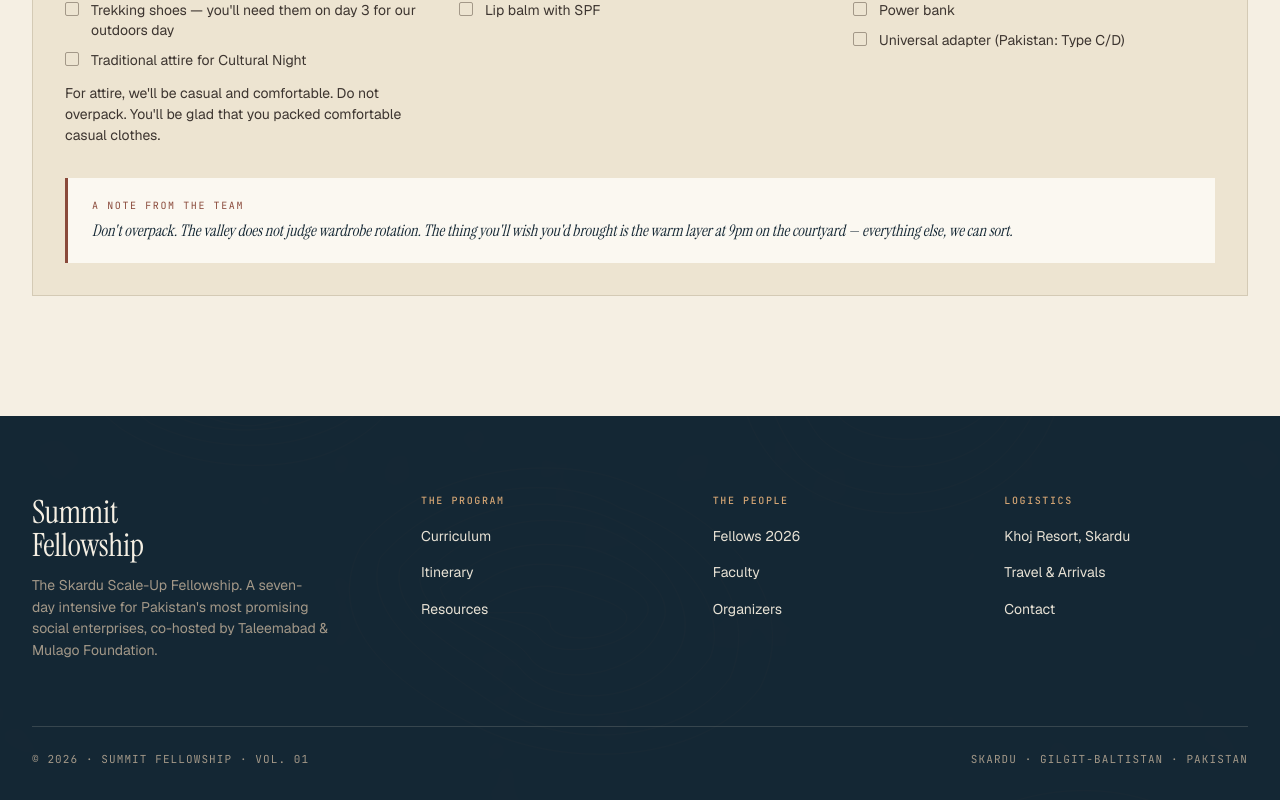
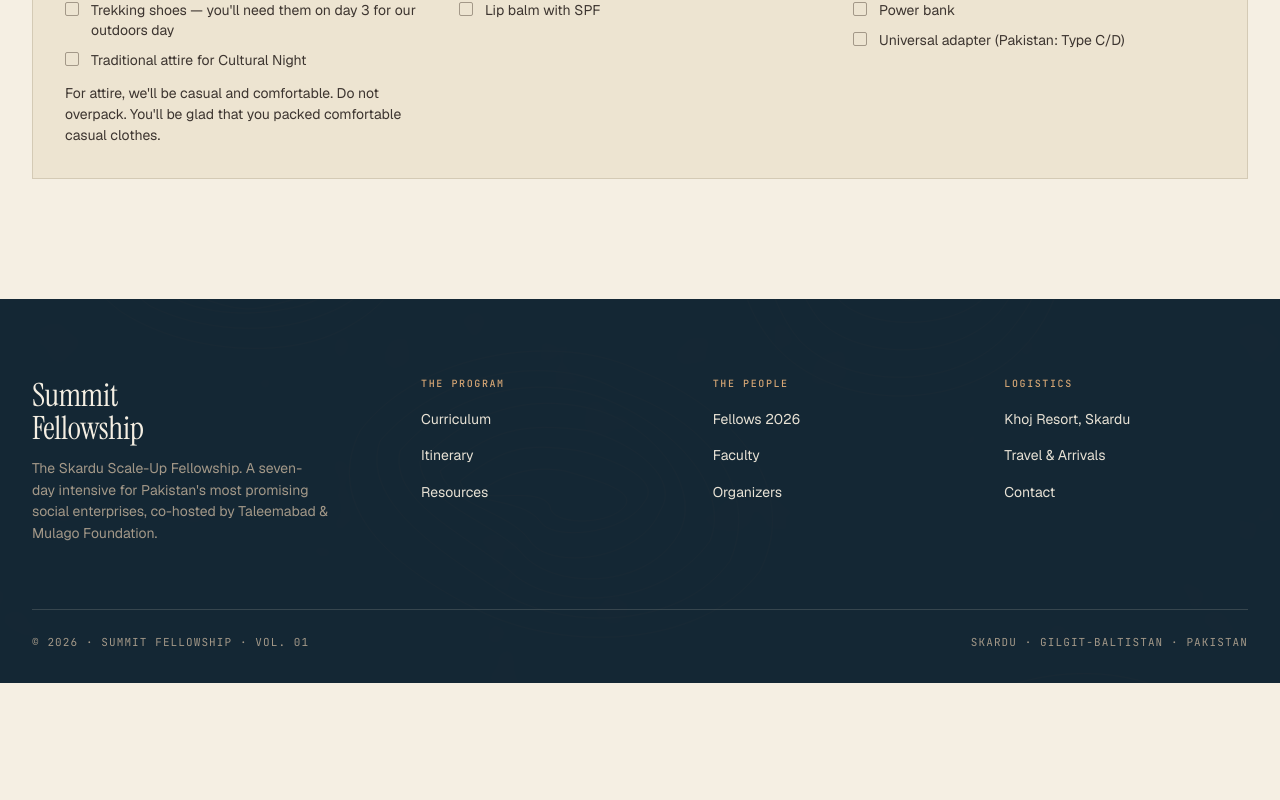
Before and after one commit to usmanjaved-droid/summit-fellowship-website, a Next.js app: page /venue in a window 1280 px wide. Shown: the part 7685-8485 px from the top of the page. After the commit the page ends 8368 px from the top, so only its background shows below. Built offline with nearby package versions, Linux system fonts and the light colour scheme.

Commit message:
style: remove note from bottom of packing section
- Remove 'A note from the team' section from packing card

```diff
--- a/app/venue/page.tsx
+++ b/app/venue/page.tsx
@@ -441,11 +441,6 @@ export default function VenuePage() {
                   </ul>
                 </div>
               </div>
-
-              <div className={styles.packingNote}>
-                <span className={styles.l}>A note from the team</span>
-                Don't overpack. The valley does not judge wardrobe rotation. The thing you'll wish you'd brought is the warm layer at 9pm on the courtyard — everything else, we can sort.
-              </div>
             </article>
 
           </div>
```
